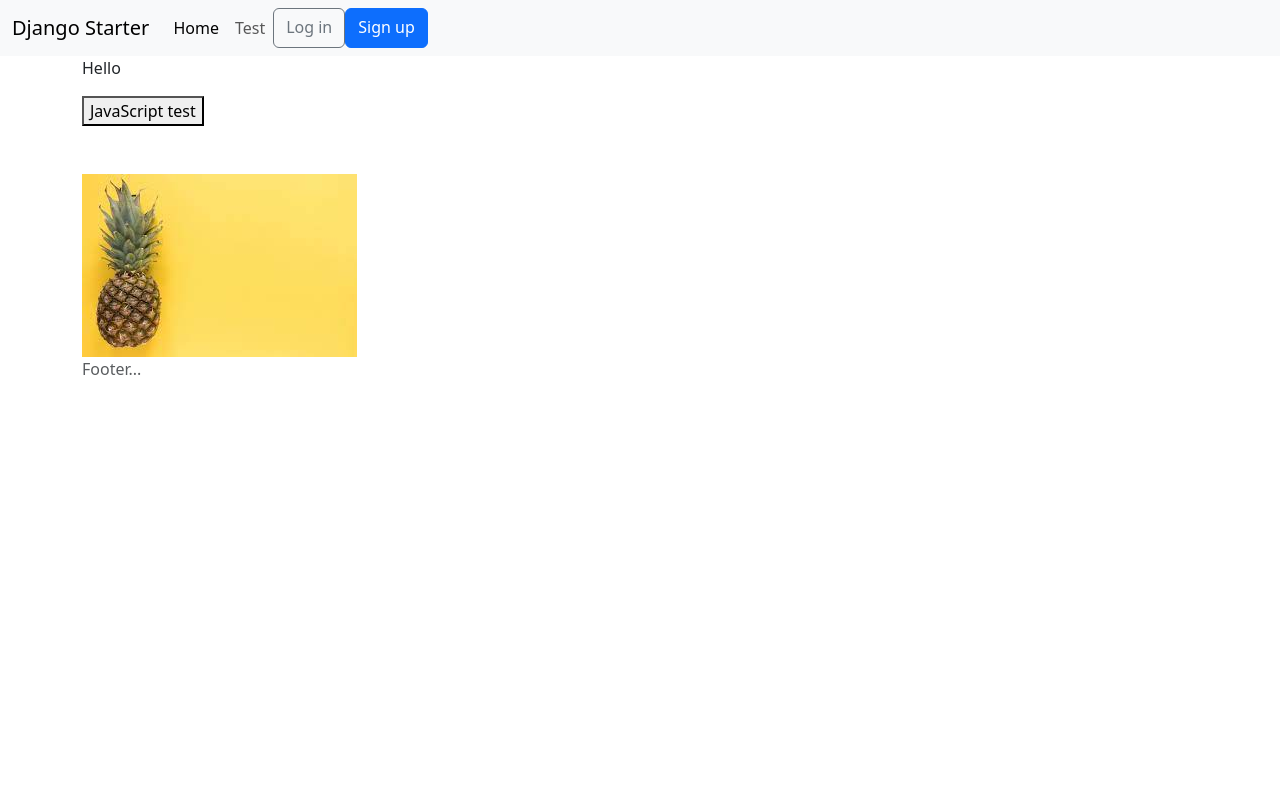
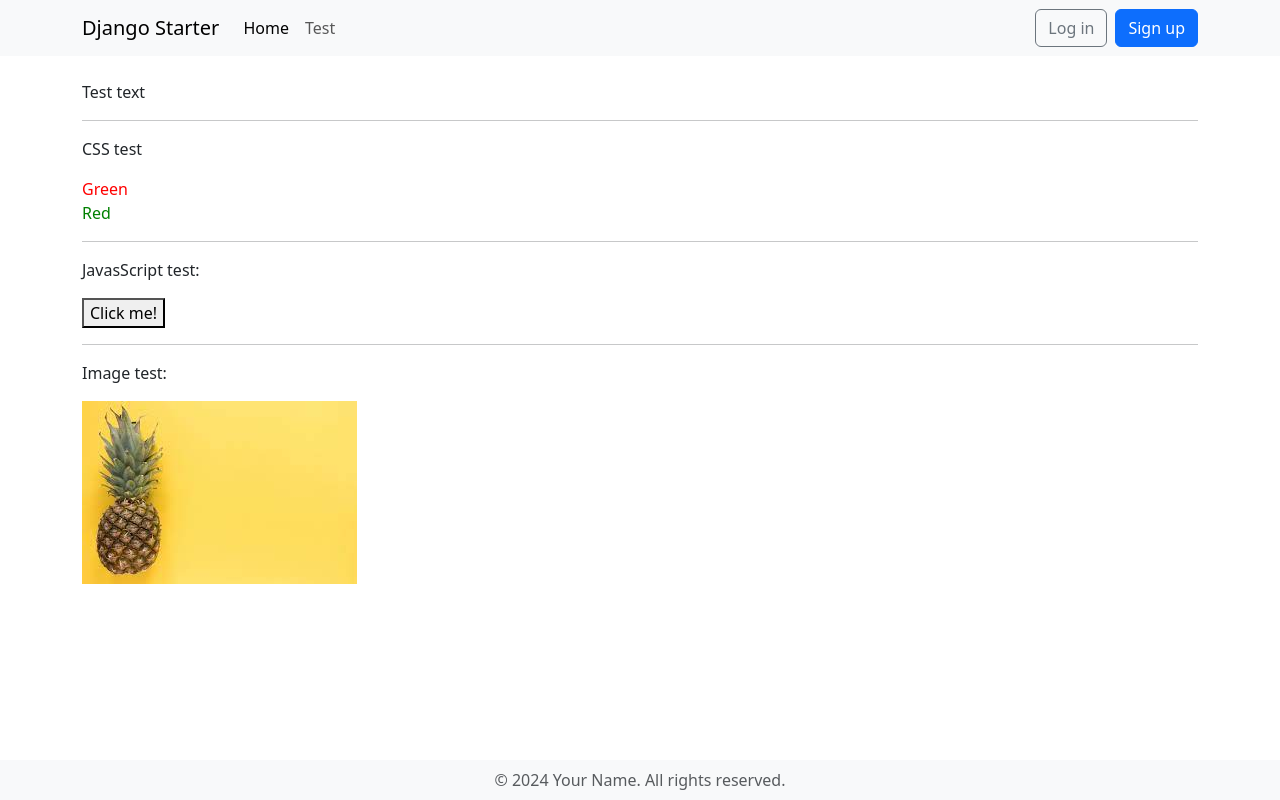
Before and after one commit to azegas/Django_starter, a Django app: page / in a window 1280 px wide. Run offline with Django 5.2, Linux system fonts and the light colour scheme.

Commit message:
index more presentable, buttons to the right, bottom footer in place

```diff
--- a/static/css/base.css
+++ b/static/css/base.css
@@ -1,14 +1,7 @@
-/* p { */
-/*     color: green; */
-/* } */
+.red {
+    color: red;
+}
 
-/* .navbar { */
-/*     display: flex; */
-/*     justify-content: space-between; */
-/*     align-items: center; */
-/*  } */
-
-/* .footer { */
-/*     padding: 20px; */
-/*     background-color: lightgrey; */
-/* } */
+.green {
+    color: green;
+}
--- a/templates/base.html
+++ b/templates/base.html
@@ -21,7 +21,7 @@
 
     </head>
 
-    <body>
+    <body class="d-flex flex-column min-vh-100">
 
 	<!-- This will act as a navbar -->
 	{% include 'navbar.html' %}
--- a/templates/footer.html
+++ b/templates/footer.html
@@ -1,5 +1,5 @@
-<footer class="footer">
-    <div class="container">
-	<span class="text-muted">Footer...</span>
+<footer class="mt-auto bg-body-tertiary p-2">
+    <div class="container text-center">
+        <span class="text-muted">&copy; 2024 Your Name. All rights reserved.</span>
     </div>
 </footer>
--- a/templates/navbar.html
+++ b/templates/navbar.html
@@ -1,5 +1,5 @@
 <nav class="navbar navbar-expand-lg bg-body-tertiary">
-    <div class="container-fluid">
+    <div class="container">
         <a class="navbar-brand" href="{% url 'index' %}">Django Starter</a>
         <button class="navbar-toggler" type="button" data-bs-toggle="collapse" data-bs-target="#navbarSupportedContent"
                 aria-controls="navbarSupportedContent" aria-expanded="false" aria-label="Toggle navigation">
@@ -16,24 +16,23 @@
                 {% if user.is_authenticated %}
                 <li class="nav-item dropdown">
                     <a class="nav-link dropdown-toggle" href="#" role="button" data-bs-toggle="dropdown" aria-expanded="false">
-			{{user.email}}
+                        {{ user.email }}
                     </a>
                     <ul class="dropdown-menu">
-			<li>
                         <li><a class="dropdown-item" href="{% url 'profile' %}">User Dashboard</a></li>
-			</li>
-			{% if user.is_authenticated and user.is_superuser %}
+                        {% if user.is_superuser %}
                         <li><a class="dropdown-item" href="{% url 'admin:index' %}">Admin panel</a></li>
                         {% endif %}
-			<li><a class="dropdown-item" href="{% url 'account_logout' %}">Logout </a></li>
+                        <li><a class="dropdown-item" href="{% url 'account_logout' %}">Logout</a></li>
                     </ul>
                 </li>
+                {% endif %}
             </ul>
-	    {% else %}
-	    <form class="form d-flex me-auto">
-		<a href="{% url 'account_login' %}" class="btn btn-outline-secondary">Log in</a>
-		<a href="{% url 'account_signup' %}" class="btn btn-primary ml-2">Sign up</a>
-	    </form>
+            {% if not user.is_authenticated %}
+            <div class="d-flex ms-auto">
+                <a href="{% url 'account_login' %}" class="btn btn-outline-secondary me-2">Log in</a>
+                <a href="{% url 'account_signup' %}" class="btn btn-primary">Sign up</a>
+            </div>
             {% endif %}
         </div>
     </div>
--- a/templates/project/index.html
+++ b/templates/project/index.html
@@ -4,14 +4,25 @@
 
 {% block content %}
 
-<p>Hello</p>
-
-<button onclick="myFunction()">JavaScript test</button>
-
-<br>
-<br>
 <br>
 
+<p>Test text</p>
+
+<hr>
+
+<p>CSS test</p>
+
+<div class="red">Green</div>
+<div class="green">Red</div>
+
+<hr>
+
+<p>JavasScript test:</p>
+<button onclick="myFunction()">Click me!</button>
+
+<hr>
+
+<p>Image test:</p>
 <img src="{% static 'images/pineapple.jpeg' %}">
 
 {% endblock content %}
```
Lines whose indentation alone changed are shown as unchanged.
